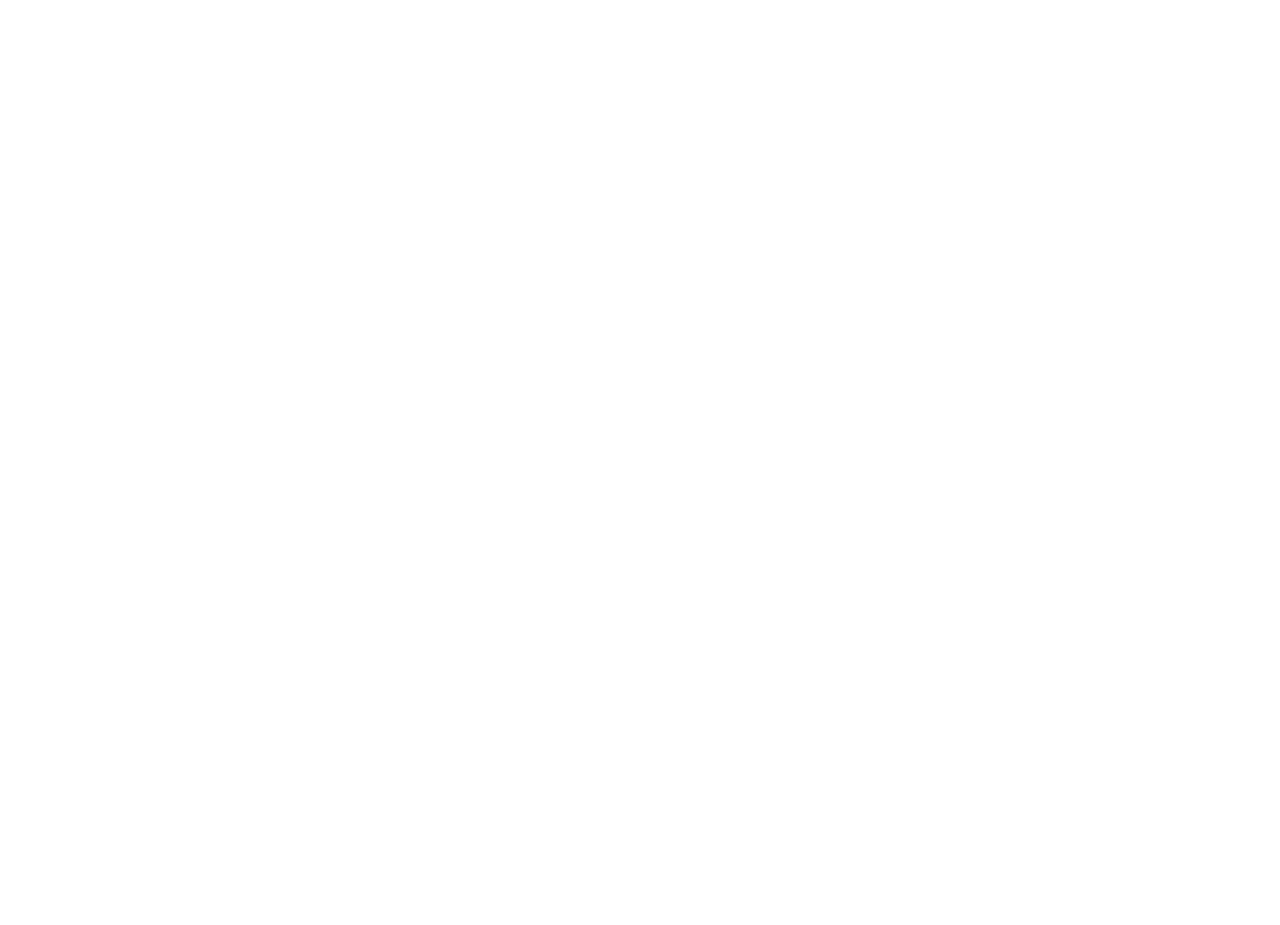
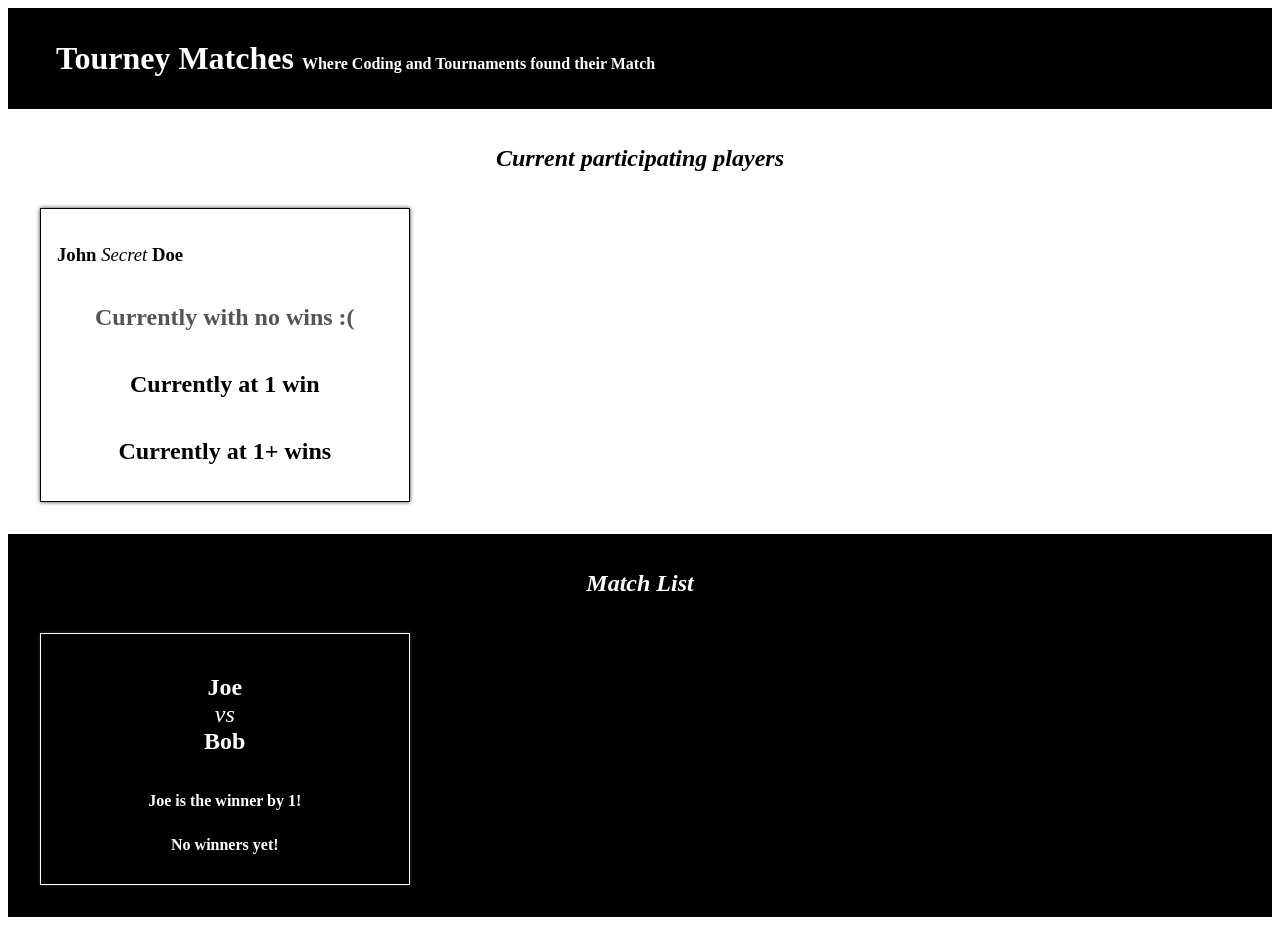
Before and after one commit to jeongj99/tourney-matches, a React (Create React App) app: page / in a window 1280 px wide. Before the commit the page ends 800 px from the top, so only its background shows below. Built offline with nearby package versions, Linux system fonts and the light colour scheme.

Commit message:
Import MatchList and PlayerList to App.js and add an h1

```diff
--- a/src/App.js
+++ b/src/App.js
@@ -1,8 +1,16 @@
 import './App.css';
+import PlayerList from './components/PlayerList';
+import MatchList from './components/MatchList';
 
 function App() {
   return (
-    <div className="App"></div>
+    <div className="App">
+      <h1>Tourney Matches{" "}
+        <span>Where Coding and Tournaments found their Match</span>
+      </h1>
+      <PlayerList />
+      <MatchList />
+    </div>
   );
 }
 
```
